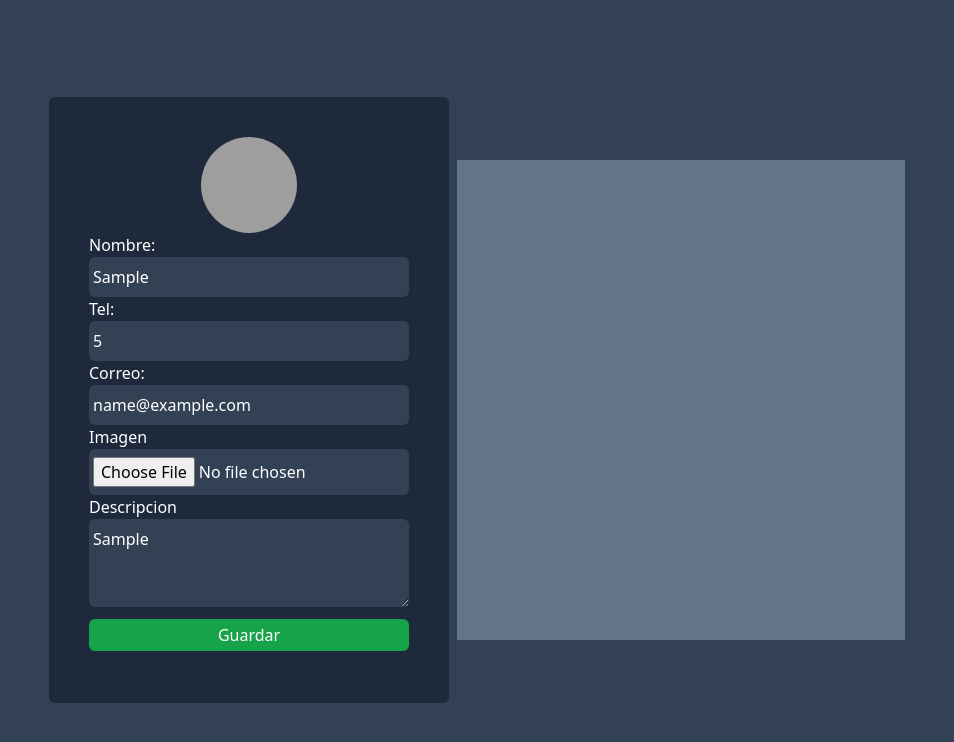
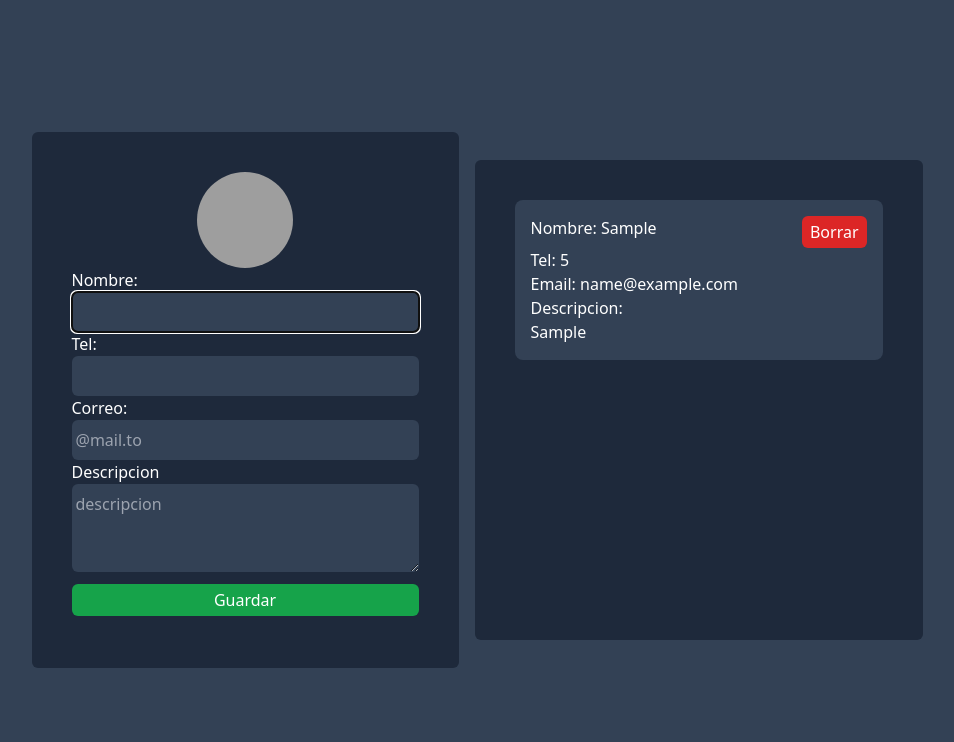
Before and after one commit to Guill-MH/crudInformationCard, a website built with Vite: page index.html in a window 1280 px wide. Both pictures are taken after typing "Sample", "5", "name@example.com", "Sample" into the empty fields and a click on the button "Guardar". Shown: the whole page, without its empty margins (163-1117 px from the left). Built offline with nearby package versions, Linux system fonts and the light colour scheme; grey boxes are pictures that could not be loaded.

Commit message:
list update

```diff
--- a/index.html
+++ b/index.html
@@ -8,12 +8,12 @@
   </head>
   <body class="bg-slate-700 text-white">
 
-    <div class="flex justify-center items-center h-screen gap-x-2">
+    <div class="flex justify-center items-center h-screen gap-x-4">
 
       <form action="" id="cardForm" class="bg-slate-800
       p-10 rounded-md max-w-md">
 
-      <div class="flex justify-center items-center">
+      <div class="flex justify-center items-center w-full">
         <img src="https://www.business2community.com/wp-content/uploads/2017/08/blank-profile-picture-973460_640.png" alt="profile"
         class="w-24 h-24 rounded-full" id="img-preview">
       </div>
@@ -22,28 +22,24 @@
         <input type="text" name="name" class="bg-slate-700 px-1 py-2 w-full rounded-md"  >
 
         <label for="tel" class="block">Tel:</label>
-        <input type="number" name="tel" class="bg-slate-700 px-1 py-2 w-full rounded-md" placeholder="234543434">
+        <input type="number" name="tel" class="bg-slate-700 px-1 py-2 w-full rounded-md">
 
         <label for="email" class="block">Correo:</label>
         <input type="email" name="email"  placeholder="@mail.to"
         class="bg-slate-700 px-1 py-2 w-full rounded-md">
 
-        <label for="image" class="block">Imagen</label>
-        <input type="file" name="image" id="img" class="bg-slate-700 px-1 py-2 w-full rounded-md">
-
         <label for="description" class="block">Descripcion</label>
-        <textarea name="description" id="description"  rows="3" placeholder="descripcion"
+        <textarea name="description" id="description" cols="35" rows="3" placeholder="descripcion"
         class="bg-slate-700 px-1 py-2 block w-full rounded-md"></textarea>
 
-        <button class="bg-green-600 px-3 py-1 my-3 rounded-md hover:bg-green-500 w-full">
+        <button class="bg-green-600 px-3 py-1 my-3 rounded-md hover:bg-green-500 w-full" Location.reload()>
           Guardar
         </button>
 
              </form>
 
-             <div class="bg-slate-500 max-w-md w-full h-3/5 scroll-y p-10
-             overflow-y-scroll" id="cardList">
-
+             <div class="bg-slate-800 max-w-md w-full h-3/5 scroll-y p-10
+             overflow-y-scroll rounded-md" id="cardList">
              </div>
 
     </div>
--- a/src/main.ts
+++ b/src/main.ts
@@ -9,7 +9,6 @@ interface  Profile {
   name: string
   tel: string
   email: string
-  image: string
   description: string
 }
 
@@ -19,7 +18,6 @@ e.preventDefault();
 const name = cardForm['name'] as unknown as HTMLInputElement;
 const tel = cardForm['tel'] as unknown as HTMLInputElement;
 const email = cardForm['email'] as unknown as HTMLInputElement;
-const image = cardForm['image'] as unknown  as HTMLInputElement;
 const description = cardForm['description'] as unknown as HTMLTextAreaElement;
 
 
@@ -27,11 +25,15 @@ profiles.push({
   name: name.value,
   tel: tel.value,
   email: email.value,
-  image: image.value,
   description: description.value,
 })
 
 localStorage.setItem('profiles', JSON.stringify(profiles))
+
+renderCards(profiles)
+
+cardForm.reset()
+name.focus()
 })
 
 document.addEventListener('DOMContentLoaded', () => {
@@ -42,15 +44,37 @@ renderCards(profiles)
 function renderCards(profiles: Profile[]) {
   profiles.forEach(profile => {
   const profileElement = document.createElement('div')
+  profileElement.className = 'bg-slate-700 mb-1 p-4 rounded-lg hover:bg-slate-600 hover:cursor-pointer'
 
   const header = document.createElement('header')
+  header.className = 'flex justify-between'
+
+  const btnDelete = document.createElement('button')
+  btnDelete.className = 'bg-red-600 px-2 py-1 rounded-md hover:bg-red-500'
+  btnDelete.innerText = 'Borrar'
 
   const name = document.createElement('span')
-  name.innerText = profile.name
+  name.innerText =`Nombre: ${profile.name}`
+
+  const tel = document.createElement('p')
+  tel.innerText =`Tel: ${profile.tel}`
+
+  const email = document.createElement('p')
+  email.innerText = `Email: ${profile.email}`
+
+  const description = document.createElement('p')
+  description.innerText = `Descripcion:
+  ${profile.description}`
 
   header.append(name)
+  header.append(btnDelete)
+
 
   profileElement.append(header)
+  profileElement.append(tel)
+  profileElement.append(email)
+  profileElement.append(description)
+
 
   cardList?.append(profileElement)
 
```
